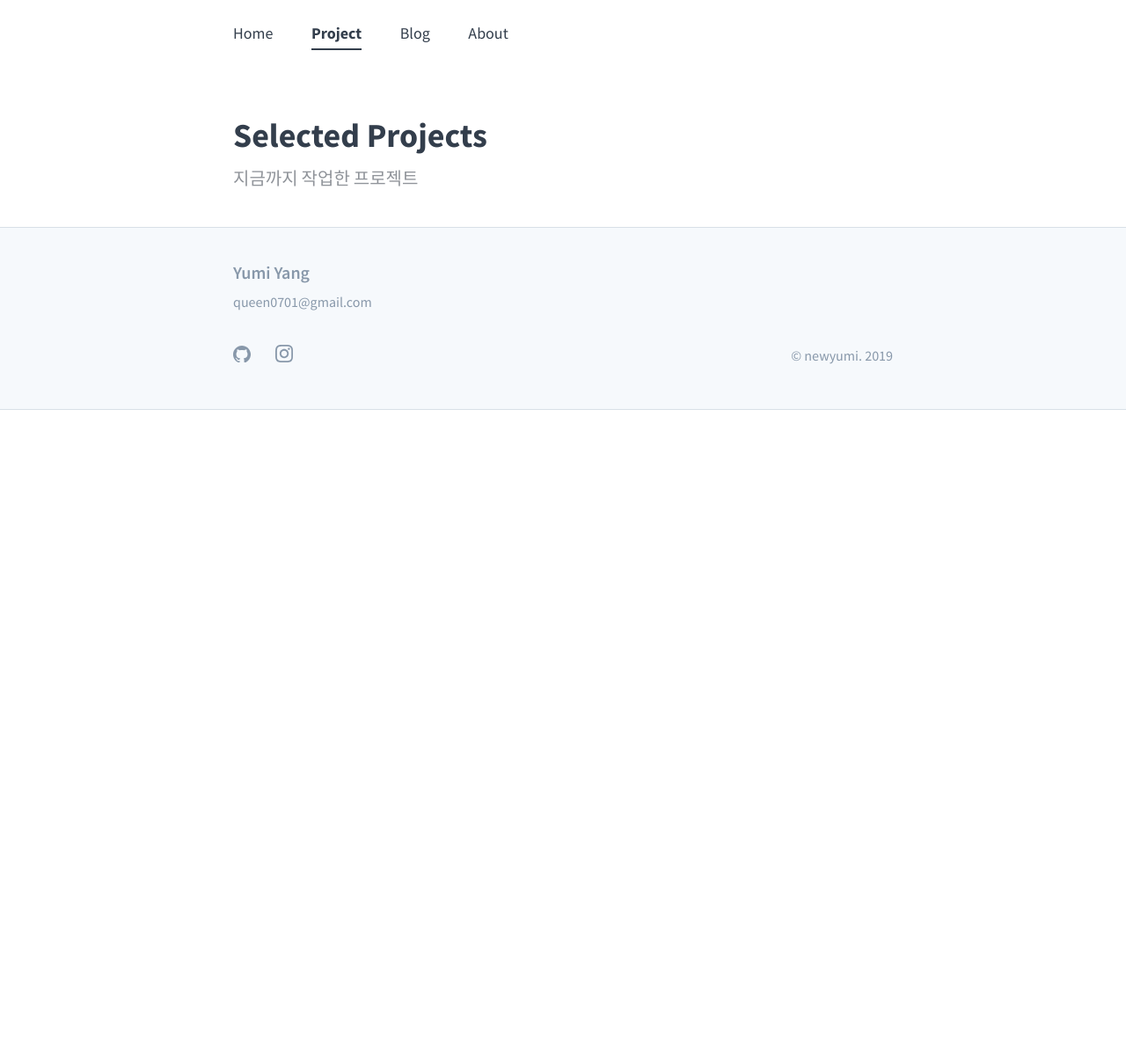
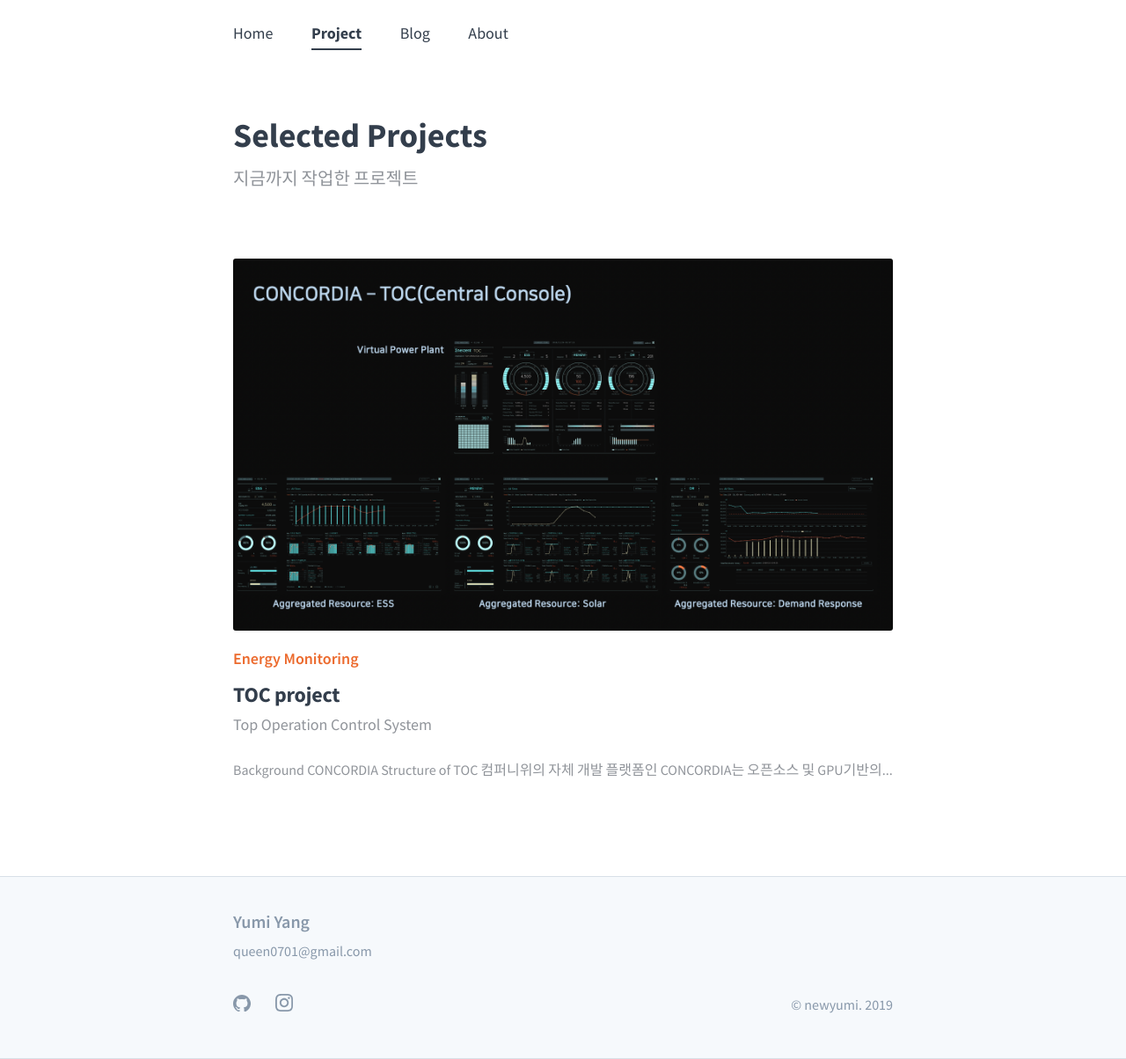
Before and after one commit to newyumi/newyumi.github.io, a Jekyll site: the page built from project/index.md, in a window 1280 px wide. Shown: the whole page at 88% size. Built offline with Jekyll 4.4.1, drawn with Linux system fonts in a browser that asks for light colours; before the commit the page ends 900 px from its top, so only the background shows below that.

Commit message:
ADDING project 1

```diff
--- a/_data/experience.yml
+++ b/_data/experience.yml
@@ -1,4 +1,4 @@
 third-place:
 - name: Companywe
-  role: front-end developer
+  target: front-end developer
   date: 2015. JUN - Present
--- a/_includes/project-list.html
+++ b/_includes/project-list.html
@@ -5,7 +5,7 @@
     </p>
     <div class="work-info">
         <p>
-            {{ third.role }}
+            {{ third.target }}
         </p>
         <p class="work-sub-info">
             {{ third.date }}
@@ -22,7 +22,7 @@
     </p>
     <div class="work-info">
         <p>
-            {{ second.role }}
+            {{ second.target }}
         </p>
         <p class="work-sub-info">
             {{ second.date }}
@@ -38,7 +38,7 @@
     </p>
     <div class="work-info">
         <p>
-            {{ first.role }}
+            {{ first.target }}
         </p>
         <p class="work-sub-info">
             {{ first.date }}
--- a/_includes/resume.html
+++ b/_includes/resume.html
@@ -30,13 +30,13 @@
             <span class="label-emoji">
                 &#x1F4AA;
             </span>
-            &nbsp; Available My Skill & Role
+            &nbsp; Available My Skill & Target
         </p>
     </div>
     <ul>
-        {% for skill-role in site.data.skill-roles %}
+        {% for skill-target in site.data.skill-targets %}
             <li class="skill_name">
-                {{ skill-role.name }}
+                {{ skill-target.name }}
             </li>
         {% endfor %}
     </ul>
--- a/_layouts/post.html
+++ b/_layouts/post.html
@@ -27,9 +27,9 @@
     {% if page.portfolio == true %}
     <article class="portfolio-info">
         <div>
-            <span class="info-title">Role</span>
-            <p class="info-medium">{{ page.role-title }}</p>
-            <p class="info-small">{{ page.role-specific }}</p>
+            <span class="info-title">Target</span>
+            <p class="info-medium">{{ page.target-title }}</p>
+            <p class="info-small">{{ page.target-specific }}</p>
         </div>
         <div>
             <span class="info-title">Team</span>
--- /dev/null
+++ b/project/toc/index.md
@@ -0,0 +1,44 @@
+---
+layout: post
+author: "Yumi Yang"
+title:  "TOC project"
+subtitle: "Top Operation Control System"
+type: "Energy Monitoring"
+projects: true
+text: true
+portfolio: true
+post-header: false
+header-img: "img/toc-main.png"
+main-img: "toc/img/toc1.png"
+target-title: "빌딩 에너지 시스템 모니터링을 위한 웹 프로그램 개발"
+target-specific: "Building energy monitoring system, Web programming"
+team: "엔지니어 5명, 디자이너 1명"
+platforms: "Web"
+date: "June 2018 - Dec 2018"
+order: 1
+---
+
+# Background
+
+## CONCORDIA
+
+![main](img/toc1.png)
+
+![main](img/toc2.png)
+###### Structure of TOC
+
+컴퍼니위의 자체 개발 플랫폼인 CONCORDIA는 오픈소스 및 GPU기반의 최적화된 고속 빅데이터 시스템과 기계학습 시스템으로 이루어져 있다.
+TOC는 그 프로젝트 중 대표적인 프로그램이다.
+
+
+## Overview
+
+## Energy Monitoring
+
+TOC는 Total Operation Control의 약자로, 흩어져 있는 사이트들의 전력량과 그에 관련된 정보들을 한 곳에서 모니터링하고 컨트롤 할 수 있도록
+만든 시스템이다. 웹 기반으로 되어 있어 통신이 되는 곳에서 접근이 가능하지만 OTP로 등록되어 있는 특정한 유저들만을 위한 시스템이다.
+
+
+
+> Copyright 2018. Companywe. All rights reserved. <br/>
+> 이곳의 모든 저작권은 컴퍼니위에게 있습니다. 이곳의 모든 사진들은 허가없이 사용할 수 없습니다.
```
Also changed, not shown: project/toc/img/map.png (added), project/toc/img/toc-main.png (added), project/toc/img/toc1.png (added), project/toc/img/toc2.png (added), 2 other files.
